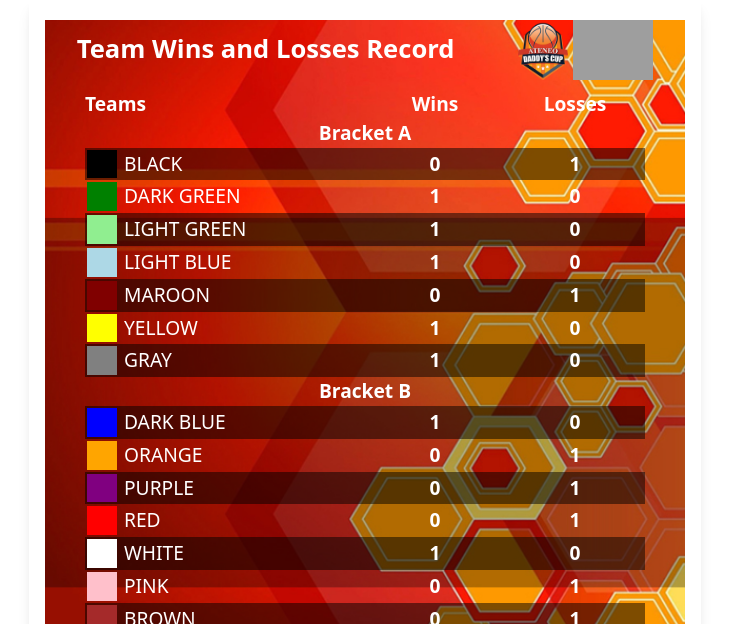
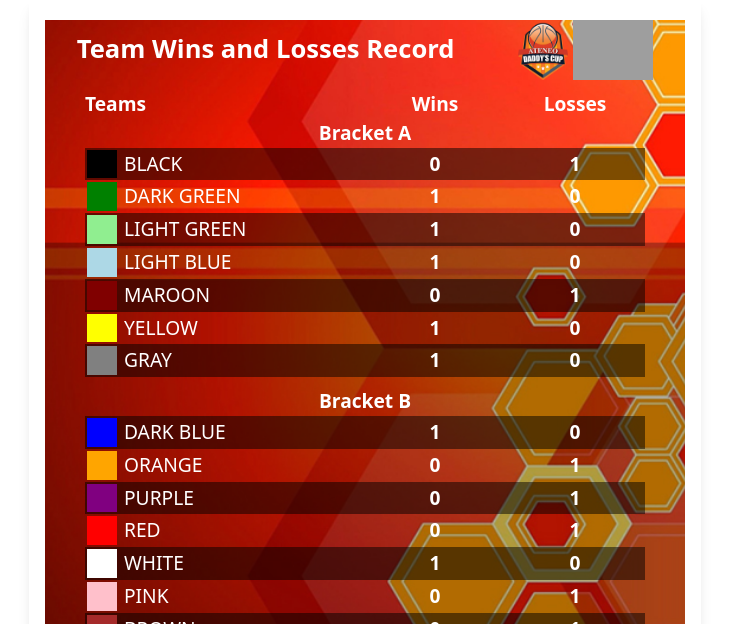
Before and after one commit to alemhar/basketball-layout, a plain HTML site: page index.html in a window 1280 px wide. Shown: the top 624 px of the page, without its empty margins (275-1004 px from the left). Drawn offline with nearby package versions, Linux system fonts and the light colour scheme; grey boxes are pictures that could not be loaded.

Commit message:
Updated.

```diff
--- a/index.html
+++ b/index.html
@@ -141,7 +141,7 @@
 
 
 
-              <div style="background-image: url('bg.jpg'); background-size: cover; width:640px; height:640px; padding-top: 10px;" id="potg">
+              <div style="background-image: url('bg.jpg'); background-size: cover; width:640px; height:720px; padding-top: 10px;" id="potg">
                 <div style="display: flex; justify-content: space-around; margin-top: 0px;">
 
                   <div>
@@ -186,7 +186,7 @@
                           </div>
                         </template>
 
-                        <h3 style="font-weight: bold; ">Bracket B</h3>
+                        <h3 style="font-weight: bold; margin-top: 10px;">Bracket B</h3>
                         <template x-for="(team, index) in bteams" :key="index">
                           <div :style="{ background: index % 2 != 0 ? 'transparent' : 'rgba(0, 0, 0, 0.5)' }" style="display: flex; justify-content: space-around ; width: 100%;">
                             <div style="width: 50%; align-items: center;justify-content: center;">
```
